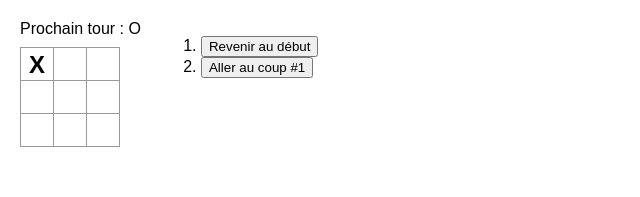
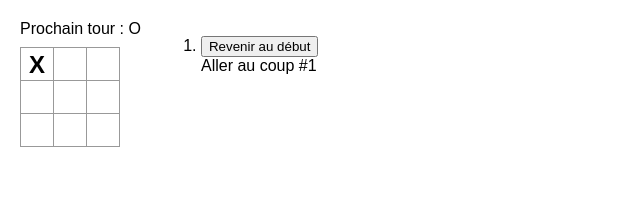
Before and after one commit to Vermot-GauchyJonathan/React-learning, a React (Create React App) app: page / in a window 1280 px wide. Both pictures are taken after a click on the button 37 px from the left and 64 px from the top of the page. Shown: the top 197 px of the page, without its empty margins (0-640 px from the left). Built offline with nearby package versions, Linux system fonts and the light colour scheme.

Commit message:
upgrade 1

```diff
--- a/src/App.js
+++ b/src/App.js
@@ -26,80 +26,34 @@ import { useState } from "react";
 // export default App;
 
 
-export default function Game() {
-  const [history, setHistory] = useState([Array(9).fill(null)]);
-  const [currentMove, setCurrentMove] = useState(0);
-  const currentSquares = history[currentMove];
-  const xIsNext = currentMove % 2 === 0;
-
-  function handlePlay(nextSquares) {
-    const nextHistory = [...history.slice(0, currentMove + 1), nextSquares];
-    setHistory(nextHistory);
-    setCurrentMove(nextHistory.length - 1)
-  }
-
-  function jumpTo(nextMove) {
-    setCurrentMove(nextMove);
-
-  }
-
-  const moves = history.map((squares, move) => {
-    let description;
-    if (move > 0) {
-      description = 'Aller au coup #' + move;
-    } else {
-      description = 'Revenir au début';
-    }
-    return (
-      <li key={move}>
-        <button onClick={() => jumpTo(move)}>{description}</button>
-      </li>
-    );
-  });
-
-
-
-
+function Square({ value, onSquareClick }) {
   return (
-    <div className="game">
-      <div className="game-board">
-        <Board xIsNext={xIsNext} squares={currentSquares} onPlay={handlePlay} />
-      </div>
-      <div className="game-info">
-        <ol>
-          {moves}
-        </ol>
-      </div>
-
-    </div>
-  )
+    <button className="square" onClick={onSquareClick}>
+      {value}
+    </button>
+  );
 }
 
-
-export function Board({ xIsNext, squares, onPlay }) {
-
+function Board({ xIsNext, squares, onPlay }) {
   function handleClick(i) {
-    if (squares[i] || calculateWinner(squares)) {
+    if (calculateWinner(squares) || squares[i]) {
       return;
     }
-
     const nextSquares = squares.slice();
-
     if (xIsNext) {
-      nextSquares[i] = "X";
+      nextSquares[i] = 'X';
     } else {
-      nextSquares[i] = "O";
+      nextSquares[i] = 'O';
     }
-
     onPlay(nextSquares);
   }
 
   const winner = calculateWinner(squares);
   let status;
   if (winner) {
-    status = winner + " a gagné";
+    status = winner + ' a gagné';
   } else {
-    status = "Prochain tour : " + (xIsNext ? "X" : "O");
+    status = 'Prochain tour : ' + (xIsNext ? 'X' : 'O');
   }
 
   return (
@@ -124,19 +78,54 @@ export function Board({ xIsNext, squares, onPlay }) {
   );
 }
 
+export default function Game() {
+  const [history, setHistory] = useState([Array(9).fill(null)]);
+  const [currentMove, setCurrentMove] = useState(0);
+  const xIsNext = currentMove % 2 === 0;
+  const currentSquares = history[currentMove];
 
+  function handlePlay(nextSquares) {
+    const nextHistory = [...history.slice(0, currentMove + 1), nextSquares];
+    setHistory(nextHistory);
+    setCurrentMove(nextHistory.length - 1);
+  }
 
-function Square({ value, onSquareClick }) {
+  function jumpTo(nextMove) {
+    setCurrentMove(nextMove);
+  }
+
+  const moves = history.map((squares, move) => {
+    let description;
+    if (move > 0) {
+      description = 'Aller au coup #' + move;
+    } else {
+      description = 'Revenir au début';
+    }
+
+    if (move === history.length - 1) {
+      return (
+        <span>{description}</span>
+      );
+    }
+
+    return (
+      <li key={move}>
+        <button onClick={() => jumpTo(move)}>{description}</button>
+      </li>
+    );
+  });
+
   return (
-    <button
-      className="square"
-      onClick={onSquareClick}
-    >
-      {value}
-    </button>
+    <div className="game">
+      <div className="game-board">
+        <Board xIsNext={xIsNext} squares={currentSquares} onPlay={handlePlay} />
+      </div>
+      <div className="game-info">
+        <ol>{moves}</ol>
+      </div>
+    </div>
   );
 }
-
 
 function calculateWinner(squares) {
   const lines = [
@@ -147,7 +136,7 @@ function calculateWinner(squares) {
     [1, 4, 7],
     [2, 5, 8],
     [0, 4, 8],
-    [2, 4, 6]
+    [2, 4, 6],
   ];
   for (let i = 0; i < lines.length; i++) {
     const [a, b, c] = lines[i];
```
